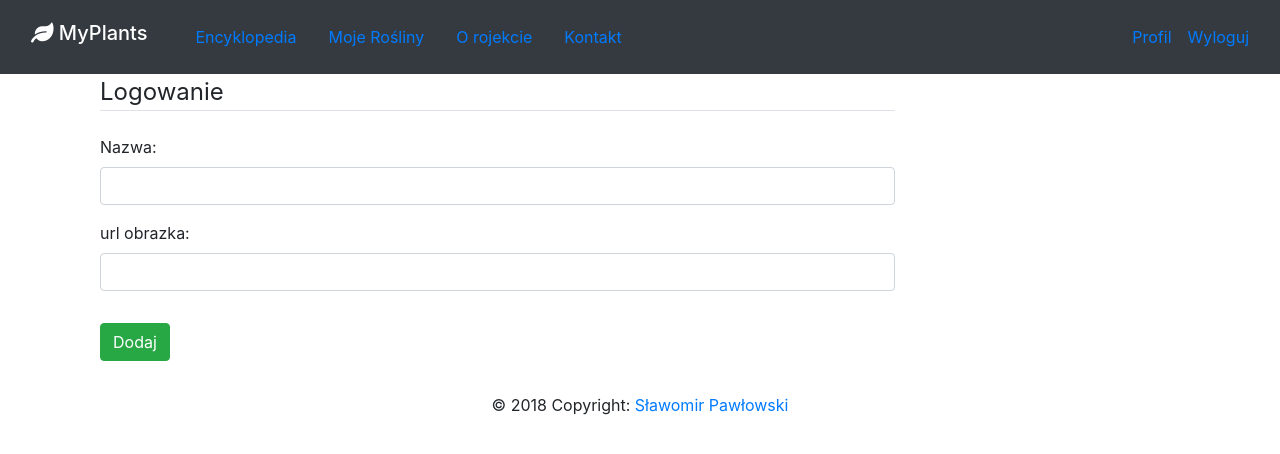
After one commit to slapa2/Plants, a Flask app: page /add.plant in a window 1280 px wide. The commit adds this page. Shown: the top 454 px of the page. Run offline with Flask 2, Linux system fonts and the light colour scheme; a user stored in the database is signed in; some libraries are stand-ins or nearby versions.

Commit message:
added plant catalog

```diff
--- a/plants/__init__.py
+++ b/plants/__init__.py
@@ -23,4 +23,7 @@ def create_app(config_type): # dev, test, prod
     from plants.auth import auth
     app.register_blueprint(auth)
 
+    from plants.plants import plants
+    app.register_blueprint(plants)
+
     return app
--- a/plants/auth/templates/layout.html
+++ b/plants/auth/templates/layout.html
@@ -11,6 +11,8 @@
     <link rel="stylesheet" href="https://use.fontawesome.com/releases/v5.4.2/css/all.css"
           integrity="sha384-/rXc/GQVaYpyDdyxK+ecHPVYJSN9bmVFBvjA/9eOB+pb3F2w2N6fc5qB9Ew5yIns" crossorigin="anonymous">
 
+    <link rel="stylesheet" type= "text/css" href="{{ url_for('static', filename='css/styles.css') }}">
+
     {% if title %}
         <title>Plants - {{ title }}</title>
     {% else %}
@@ -21,13 +23,13 @@
 <header>
     <nav class="navbar navbar-dark bg-dark">
         <div class="container-fluid">
-            <span class="navbar-brand h1">
+            <span class="logo navbar-brand h1 ">
                 <a class="navbar-brand" href="{{ url_for('auth.landing') }}"><i class="fas fa-leaf"></i> MyPlants</a>
             </span>
 
             <div class="mr-auto">
                 <ul class="nav">
-                    <li class="nav-item"><a href="#" class="nav-link">Encyklopedia</a> </li>
+                    <li class="nav-item"><a href="{{ url_for('plants.plants_catalog') }}" class="nav-link">Encyklopedia</a> </li>
                     <li class="nav-item"><a href="#" class="nav-link">Moje Rośliny</a> </li>
                     <li class="nav-item"><a href="#" class="nav-link">O rojekcie</a> </li>
                     <li class="nav-item"><a href="#" class="nav-link">Kontakt</a> </li>
@@ -35,11 +37,11 @@
             </div>
             <ul class="nav">
               {% if current_user.is_authenticated %}
-                  <li class="nav-item"><a href="{{ url_for('auth.account') }}">Profil</a></li>
-                  <li class="nav-item"><a href="{{ url_for('auth.logout') }}">Wyloguj</a></li>
+                  <li class="nav-item ml-3"><a href="{{ url_for('auth.account') }}">Profil</a></li>
+                  <li class="nav-item ml-3"><a href="{{ url_for('auth.logout') }}">Wyloguj</a></li>
               {% else %}
-                  <li class="nav-item"><a href="{{ url_for('auth.login') }}">Logowanie</a></li>
-                  <li class="nav-item"><a href="{{ url_for('auth.register') }}">Rejestracja</a></li>
+                  <li class="nav-item ml-3"><a href="{{ url_for('auth.login') }}">Logowanie</a></li>
+                  <li class="nav-item ml-3"><a href="{{ url_for('auth.register') }}">Rejestracja</a></li>
               {% endif %}
             </ul>
         </div>
@@ -47,7 +49,7 @@
 </header>
 <main role="main" class="container">
     <div class="row">
-        <div class="col-10">
+        <div class="col-9">
             {% with messages = get_flashed_messages(with_categories=true) %}
                 {% if messages %}
                     {% for category, message in messages %}
@@ -61,8 +63,10 @@
         </div>
     </div>
 </main>
-<footer>
-    Sławek :)
+<footer class="page-footer font-small">
+  <div class="footer-copyright text-center py-3">© 2018 Copyright:
+    <a href="https://mdbootstrap.com/bootstrap-tutorial/"> Sławomir Pawłowski</a>
+  </div>
 </footer>
 
 <!-- Optional JavaScript -->
--- /dev/null
+++ b/plants/plants/__init__.py
@@ -0,0 +1,4 @@
+from flask import Blueprint, url_for
+
+plants = Blueprint('plants', __name__, template_folder='templates')
+from plants.plants import routes
--- /dev/null
+++ b/plants/plants/forms.py
@@ -0,0 +1,11 @@
+
+from flask_wtf import FlaskForm
+from wtforms import StringField, SubmitField
+from wtforms.validators import DataRequired, Length, ValidationError
+
+from plants.plants.models import Plant
+
+class AddPlantForm(FlaskForm):
+    polish_name = StringField('Nazwa:', validators=[DataRequired()])
+    image = StringField('url obrazka:', validators=[DataRequired()])
+    submit = SubmitField("Dodaj")
--- /dev/null
+++ b/plants/plants/routes.py
@@ -0,0 +1,25 @@
+from flask import render_template, flash, redirect, url_for, request
+from flask_login import login_user, logout_user, current_user, login_required
+
+from plants import db
+from plants.plants import plants
+from plants.plants.models import Plant, PlantImage
+from plants.plants.forms import AddPlantForm
+
+@plants.route('/plants')
+def plants_catalog():
+    plants = Plant.query.all()
+    return render_template('plants_catalog.html', title='baza roślin', plants=plants)
+
+
+@plants.route('/add.plant', methods=['GET', 'POST'])
+@login_required
+def add_plant():
+    form = AddPlantForm()
+    if form.validate_on_submit():
+        plant = Plant(polish_name=form.polish_name.data, image=form.image.data)
+        db.session.add(plant)
+        db.session.commit()
+        flash(f'Roślina {form.polish_name.data} została dodana do bazy!', 'success')
+        return redirect(url_for('plants.plants_catalog'))
+    return render_template('addPlant.html', form=form, title='nowa roślina')
--- /dev/null
+++ b/plants/plants/templates/addPlant.html
@@ -0,0 +1,45 @@
+{% extends 'layout.html' %}
+
+{% block content %}
+
+    <div class="container">
+        <form method="POST" action="">
+            {{ form.hidden_tag() }}
+            <fieldset class="form-group">
+                <legend class="border-bottom mb-4">Logowanie</legend>
+
+                <div class="form-group">
+                    {{ form.polish_name.label(class="form-control-label") }}
+                    {% if form.polish_name.errors  %}
+                        {{ form.polish_name(class="form-control is-invalid") }}
+                        <div class="invalid-feedback">
+                            {% for error in form.polish_name.errors %}
+                                <span>{{ error }}</span>
+                            {% endfor %}
+                        </div>
+                    {% else %}
+                        {{ form.polish_name(class="form-control") }}
+                    {% endif %}
+                </div>
+                <div class="form-group">
+                    {{ form.image.label(class="form-control-label") }}
+                    {% if form.image.errors  %}
+                        {{ form.image(class="form-control is-invalid") }}
+                        <div class="invalid-feedback">
+                            {% for error in form.image.errors %}
+                                <span>{{ error }}</span>
+                            {% endfor %}
+                        </div>
+                    {% else %}
+                        {{ form.image(class="form-control") }}
+                    {% endif %}
+                </div>
+
+            </fieldset>
+            <div class="form-group">
+                {{ form.submit(class="btn btn-success") }}
+            </div>
+        </form>
+    </div>
+
+{% endblock content %}
--- a/run.py
+++ b/run.py
@@ -1,7 +1,11 @@
 from plants import create_app, db
+from plants.auth.models import User
 
 if __name__ == '__main__':
     flask_app = create_app('dev')
     with flask_app.app_context():
         db.create_all()
+        if not User.query.filter_by(email='user@test.pl').first():
+            User.creata_user('user@test.pl', 'user')
+
     flask_app.run()
```
Also changed, not shown: plants/auth/models.py (+12 -1 lines), plants/plants/models.py (added, +27 -0 lines), plants/plants/templates/plant.html (added, +9 -0 lines), plants/plants/templates/plants_catalog.html (added, +17 -0 lines), plants/static/css/styles.css (deleted).
